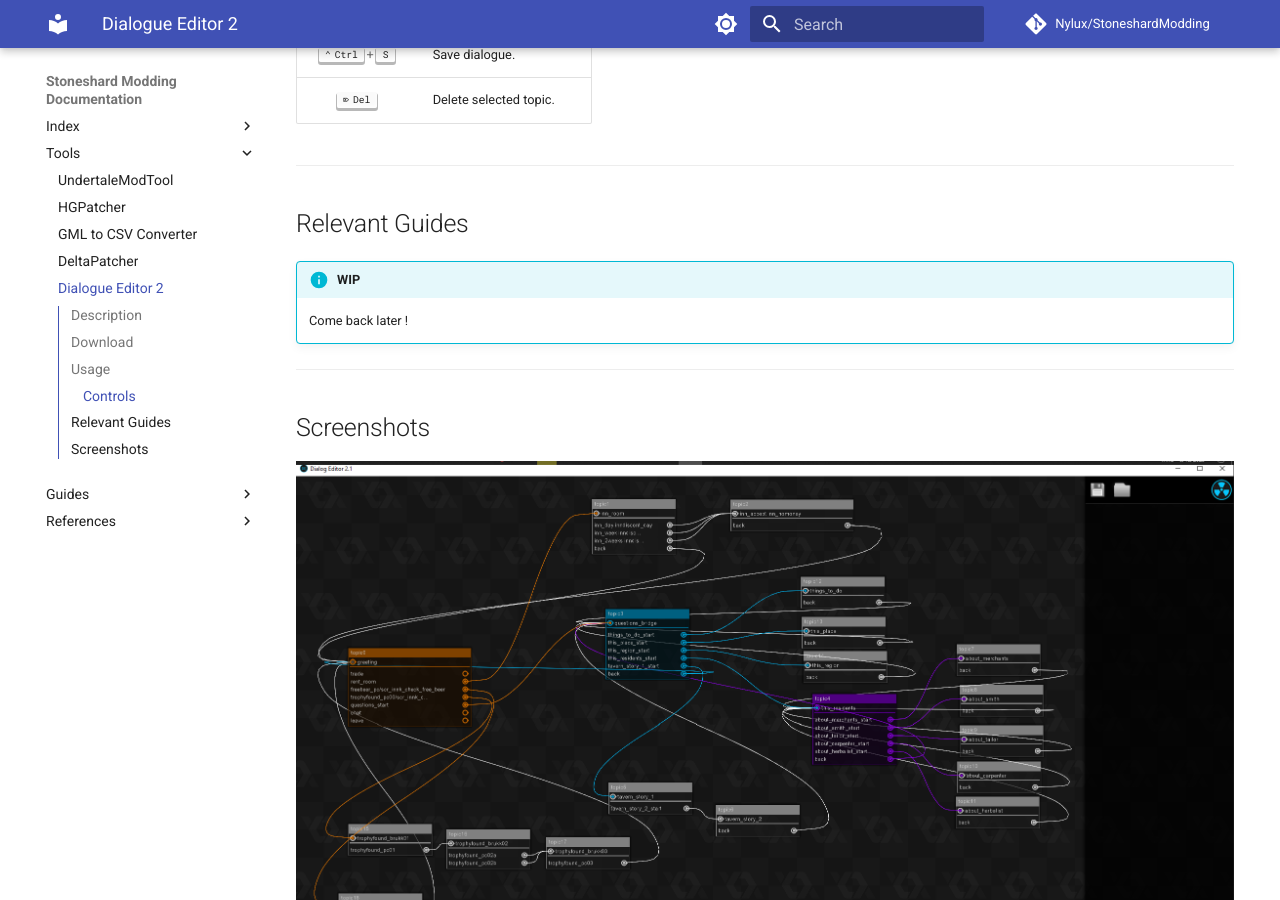
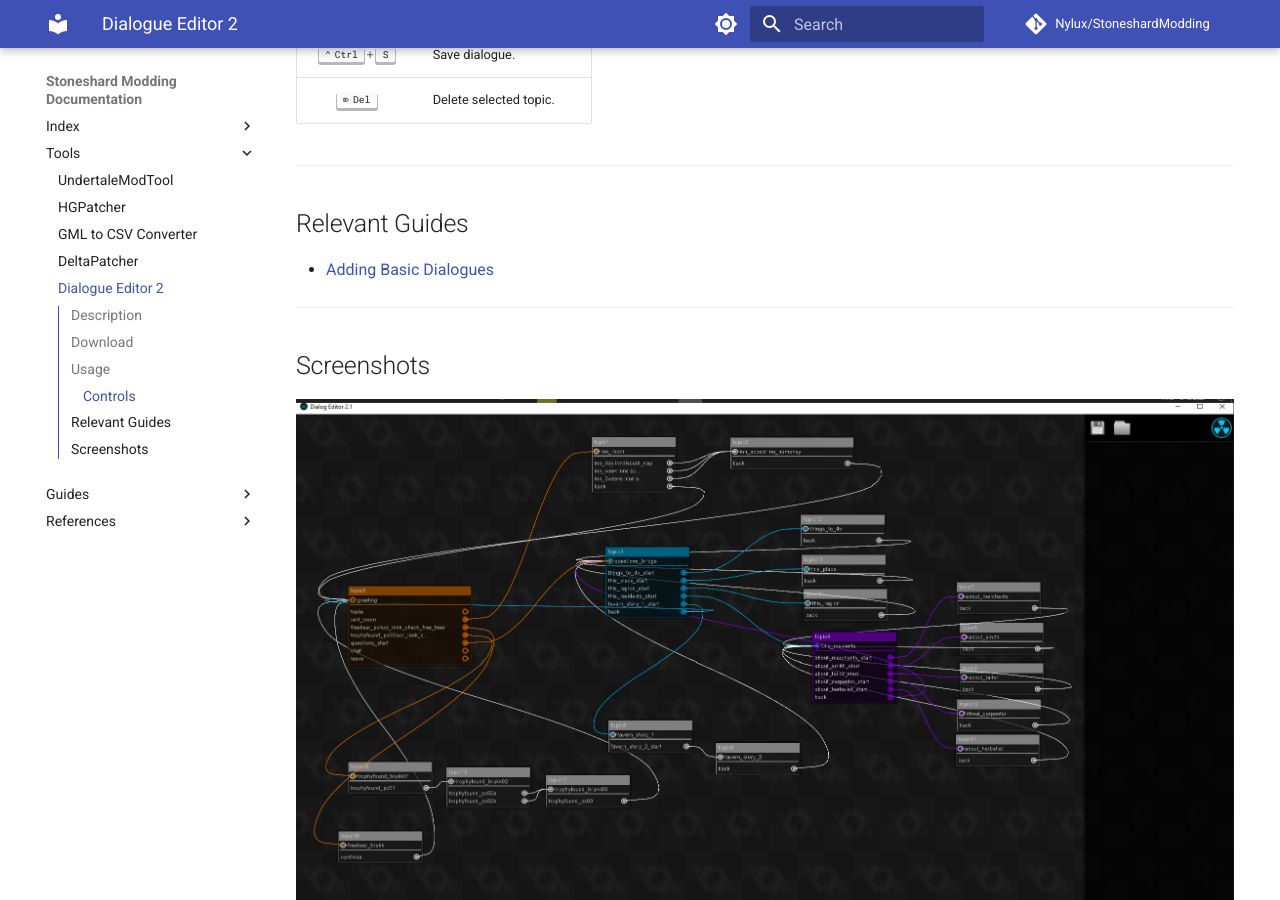
Before and after one commit to Nylux/StoneshardModding, an MkDocs documentation site: the page built from docs/tools/dialogue-editor.md, in a window 1280 px wide and 900 px high, scrolled down 1062 px. Built offline with MkDocs 1.6.1 and Material for MkDocs 9.7.7, drawn with Linux system fonts in a browser that asks for light colours; comment, search, counter and statistics services are not loaded.

Commit message:
Adding links to DE2 tool in adding-new-dialogue.md, Adding link to guide in DE2 tool article.

```diff
--- a/docs/tools/dialogue-editor.md
+++ b/docs/tools/dialogue-editor.md
@@ -42,8 +42,7 @@ You'll now be able to **create** or **edit** any of the `.de2` **dialogue files*
 
 ## Relevant Guides
 
-!!! info "WIP"
-    Come back later !
+- [Adding Basic Dialogues](../guides/adding-new-dialogue.md)
 
 ---
 
```
Also changed, not shown: docs/guides/adding-new-dialogue.md (+2 -2 lines).
